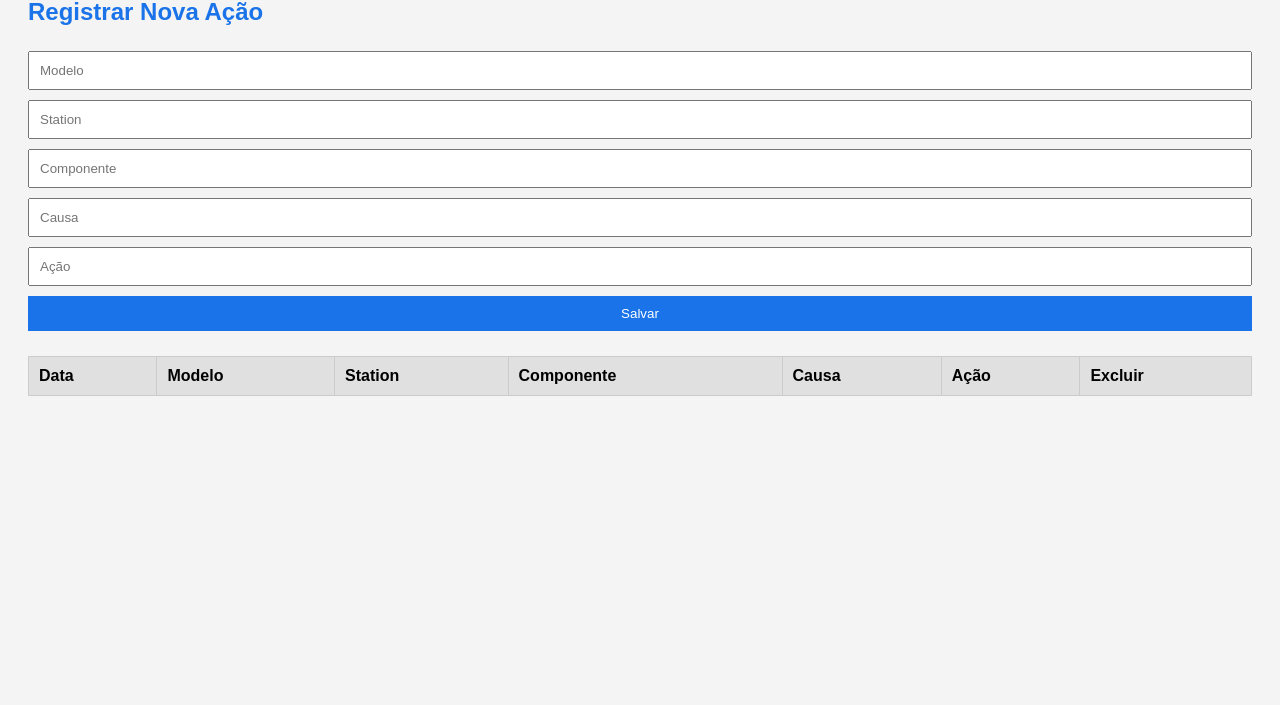
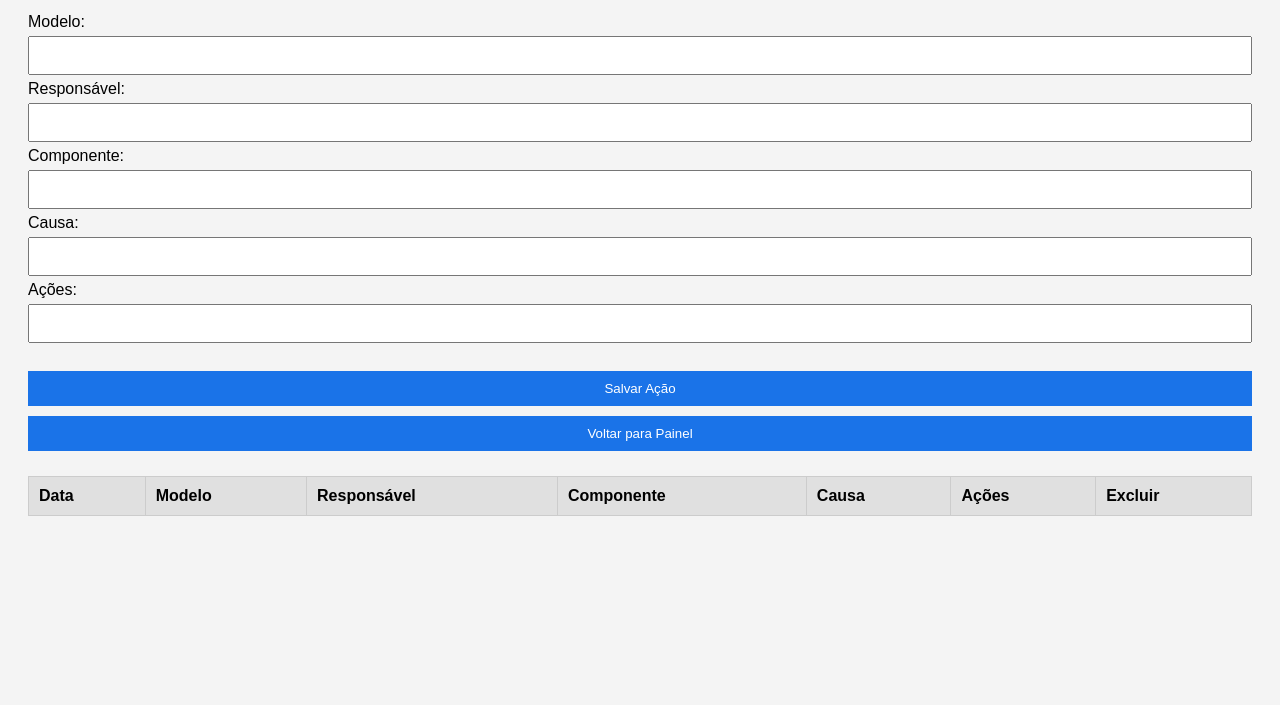
Before and after one commit to brunorxrxx/PowerBI_ACER, a website: page registro.html in a window 1280 px wide. Shown: the part 95-800 px from the top of the page. Drawn offline with Linux system fonts and the light colour scheme.

Commit message:
Primeiro commit

```diff
--- a/registro.html
+++ b/registro.html
@@ -1,5 +1,5 @@
 <!DOCTYPE html>
-<html lang="pt-br">
+<html lang="pt-BR">
 <head>
   <meta charset="UTF-8">
   <title>Registro de Ações</title>
@@ -55,44 +55,43 @@
       border: none;
       cursor: pointer;
       padding: 5px 10px;
+      cursor: pointer;
+    }
+    .btn-excluir:hover {
+      background-color: #c9302c;
     }
   </style>
 </head>
 <body>
 
-  <!-- Botão de Voltar -->
-  <button onclick="voltarParaPainel()" style="background-color: #6c757d;">Voltar para o Painel</button>
+  <h1>Registro de Ações Corretivas</h1>
 
-  <h2>Registrar Nova Ação</h2>
-  <input type="text" id="modelo" placeholder="Modelo" />
-  <input type="text" id="responsavel" placeholder="Station" />
-  <input type="text" id="componente" placeholder="Componente" />
-  <input type="text" id="causa" placeholder="Causa" />
-  <input type="text" id="acoes" placeholder="Ação" />
-  <button onclick="salvarAcao()">Salvar</button>
+  <label>Modelo: <input type="text" id="modelo"></label><br>
+  <label>Responsável: <input type="text" id="responsavel"></label><br>
+  <label>Componente: <input type="text" id="componente"></label><br>
+  <label>Causa: <input type="text" id="causa"></label><br>
+  <label>Ações: <input type="text" id="acoes"></label><br><br>
+
+  <button onclick="salvarAcao()">Salvar Ação</button>
+  <button id="btnVoltar">Voltar para Painel</button>
 
   <table id="tabela-acoes">
     <thead>
       <tr>
         <th>Data</th>
         <th>Modelo</th>
-        <th>Station</th>
+        <th>Responsável</th>
         <th>Componente</th>
         <th>Causa</th>
-        <th>Ação</th>
+        <th>Ações</th>
         <th>Excluir</th>
+
       </tr>
     </thead>
     <tbody></tbody>
   </table>
 
-  <!-- Link para o script externo -->
-<script src="script.js"></script>
-
-<script>
-  function voltarParaPainel() {
-    window.close();
-  }
-</script>
+  <!-- Carrega o script externo -->
+  <script src="script.js"></script>
 </body>
 </html>
--- a/script.js
+++ b/script.js
@@ -25,7 +25,7 @@ function salvarAcao() {
   const modelo = document.getElementById("modelo").value.trim();
   const responsavel = document.getElementById("responsavel").value.trim();
   const componente = document.getElementById("componente").value.trim();
-  const causa = document.getElementById("causa")?.value.trim() || ""; // Se existir campo causa
+  const causa = document.getElementById("causa")?.value.trim() || "";
   const acoes = document.getElementById("acoes").value.trim();
 
   if (!modelo || !responsavel || !componente || !acoes || (document.getElementById("causa") && !causa)) {
@@ -47,7 +47,7 @@ function salvarAcao() {
   document.getElementById("modelo").value = "";
   document.getElementById("responsavel").value = "";
   document.getElementById("componente").value = "";
-  if(document.getElementById("causa")) document.getElementById("causa").value = "";
+  if (document.getElementById("causa")) document.getElementById("causa").value = "";
   document.getElementById("acoes").value = "";
 }
 
@@ -60,6 +60,8 @@ function inserirLinha(acao) {
   linha.insertCell(3).innerText = acao.componente;
   linha.insertCell(4).innerText = acao.causa || "";
   linha.insertCell(5).innerText = acao.acoes;
+
+  // Célula de ações (Excluir e Editar)
 
   const cellExcluir = linha.insertCell(6);
   const botao = document.createElement("button");
```
Also changed, not shown: index.html (+1 -1 lines).
